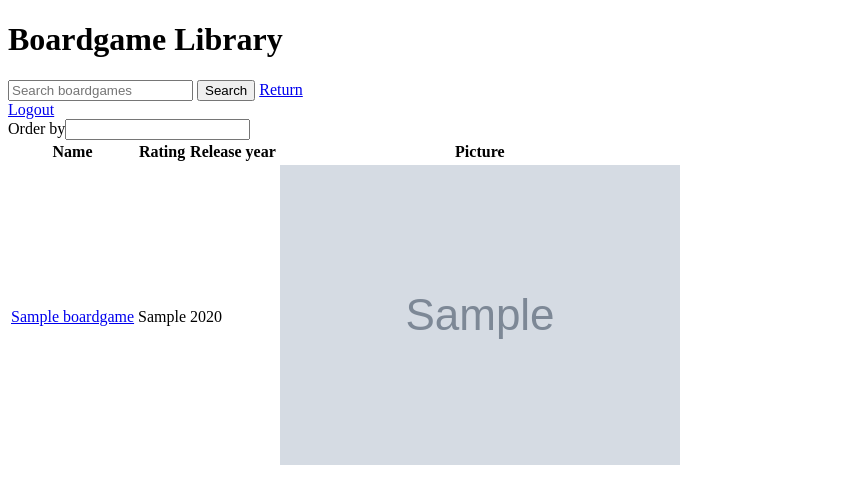
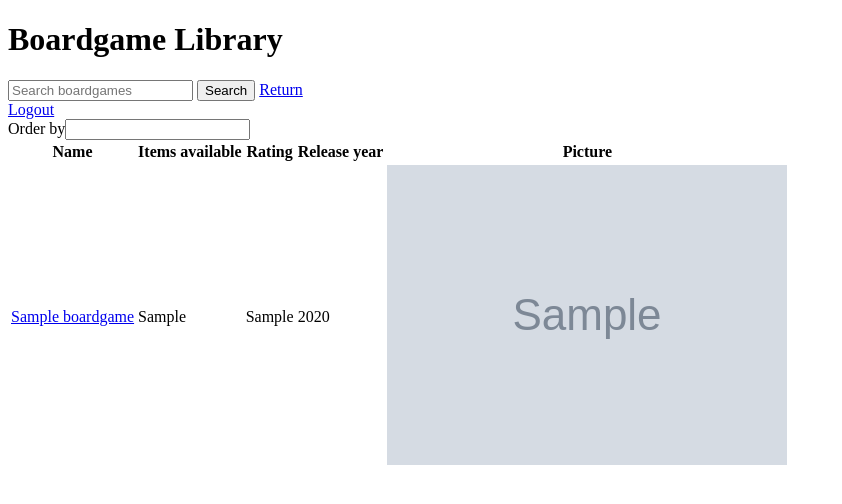
Before and after one commit to Tom-Lcr/boardgame-library, a Symfony app: template templates/boardgames/show.html.twig in a window 1280 px wide. Shown: the top 504 px of the page, without its empty margins (0-842 px from the left). Run offline with Twig, Linux system fonts and the light colour scheme; the template is opened without the code that fills it: most values are stand-ins (such as "Sample title", 1, 10 or a date in 2020); grey boxes marked "Sample" are stand-in pictures; form fields are guessed from the names that the template uses; some libraries are stand-ins or nearby versions.

Commit message:
items / items available

```diff
--- a/templates/boardgames/show.html.twig
+++ b/templates/boardgames/show.html.twig
@@ -30,6 +30,10 @@
         <thead class="bg-gray-50">
             <tr>
                 <th scope="col" class="px-6 py-3 text-left text-xs font-medium text-gray-500 uppercase tracking-wider">Name</th>
+                {% if is_granted('ROLE_ADMIN') %}
+                <th scope="col" class="px-6 py-3 text-left text-xs font-medium text-gray-500 uppercase tracking-wider">Items</th>
+                {% endif %}
+                <th scope="col" class="px-6 py-3 text-left text-xs font-medium text-gray-500 uppercase tracking-wider">Items available</th>
                 <th scope="col" class="px-6 py-3 text-left text-xs font-medium text-gray-500 uppercase tracking-wider">Rating</th>
                 <th scope="col" class="px-6 py-3 text-left text-xs font-medium text-gray-500 uppercase tracking-wider">Release year</th>
                 <th scope="col" class="px-6 py-3 text-left text-xs font-medium text-gray-500 uppercase tracking-wider">Picture</th>
@@ -39,6 +43,10 @@
             {% for boardgame in boardgames %}
                 <tr>
                     <td class="px-6 py-4 whitespace-nowrap"><a href="{{ path('app_boardgame_single', {'id': boardgame.id}) }}">{{ boardgame.title }}</a></td>
+                    {% if is_granted('ROLE_ADMIN') %}
+                    <td class="px-6 py-4 whitespace-nowrap">{{ boardgame.items|length }}</td>
+                    {% endif %}
+                    <td class="px-6 py-4 whitespace-nowrap">{{ boardgame.itemsAvailable }}</td>
                     <td class="px-6 py-4 whitespace-nowrap">{{ boardgame.ratingBoardgameGeek }}</td>
                     <td class="px-6 py-4 whitespace-nowrap">{{ boardgame.releaseYear }}</td>
                     <td class="px-6 py-4 whitespace-nowrap"><img src="{{ asset(boardgame.imagePath) }}" alt="{{ boardgame.title }}" class="w-16 h-16"></td>
```
Also changed, not shown: src/Entity/Boardgame.php (+13 -0 lines).
